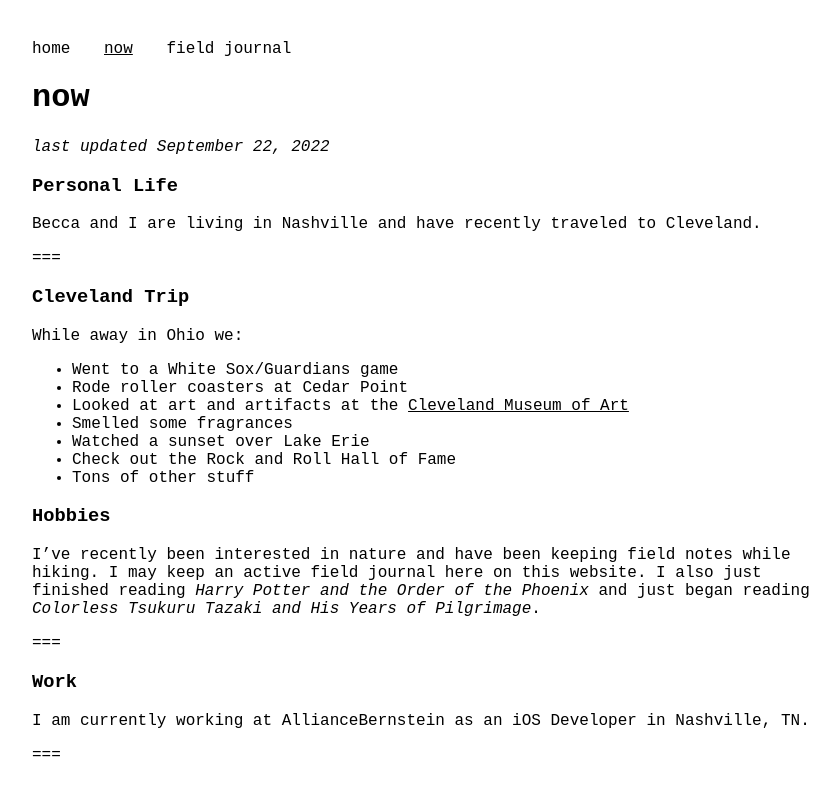
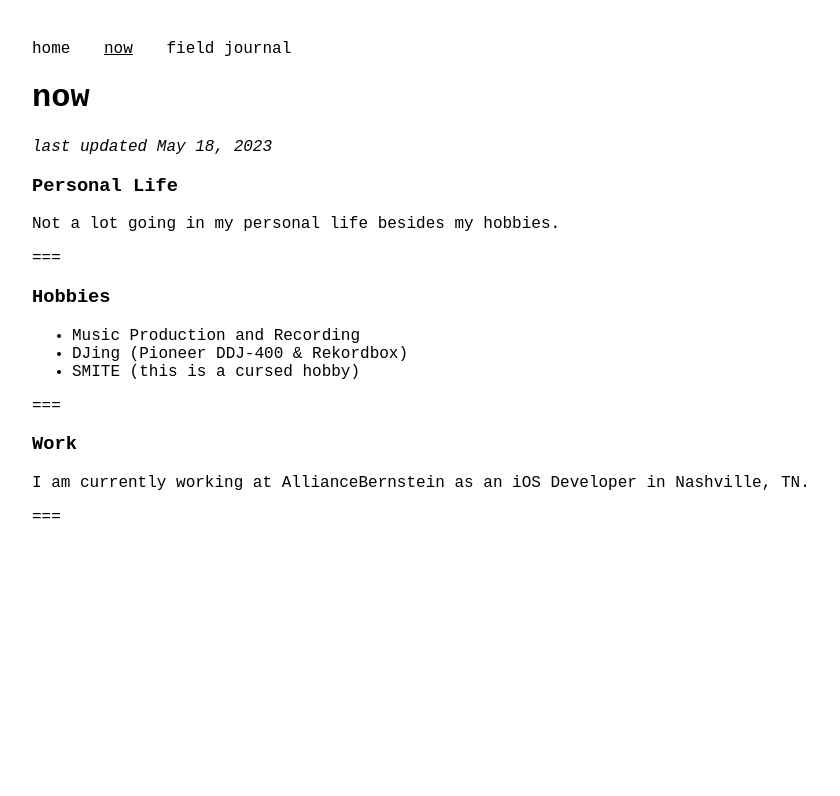
Before and after one commit to johnmahlon/johnmahlon.github.io, a Jekyll site: the page built from now.md, in a window 1280 px wide. Shown: the top 796 px of the page, without its empty margins (8-848 px from the left). Built offline with Jekyll 4.4.1, drawn with Linux system fonts in a browser that asks for light colours; our own code applies the rules of GitHub Pages for plain Markdown files.

Commit message:
updates now page

```diff
--- a/now.md
+++ b/now.md
@@ -1,23 +1,15 @@
 # now
-_last updated September 22, 2022_
+_last updated May 18, 2023_
 
 ### Personal Life
-Becca and I are living in Nashville and have recently traveled to Cleveland.
+Not a lot going in my personal life besides my hobbies.
 
 ===
 
-### Cleveland Trip
-While away in Ohio we:
-- Went to a White Sox/Guardians game
-- Rode roller coasters at Cedar Point
-- Looked at art and artifacts at the [Cleveland Museum of Art](https://www.clevelandart.org/)
-- Smelled some fragrances
-- Watched a sunset over Lake Erie
-- Check out the Rock and Roll Hall of Fame
-- Tons of other stuff
-
 ### Hobbies
-I've recently been interested in nature and have been keeping field notes while hiking. I may keep an active field journal here on this website. I also just finished reading _Harry Potter and the Order of the Phoenix_ and just began reading _Colorless Tsukuru Tazaki and His Years of Pilgrimage_.
+- Music Production and Recording
+- DJing (Pioneer DDJ-400 & Rekordbox)
+- SMITE (this is a cursed hobby)
 
 ===
 
```
